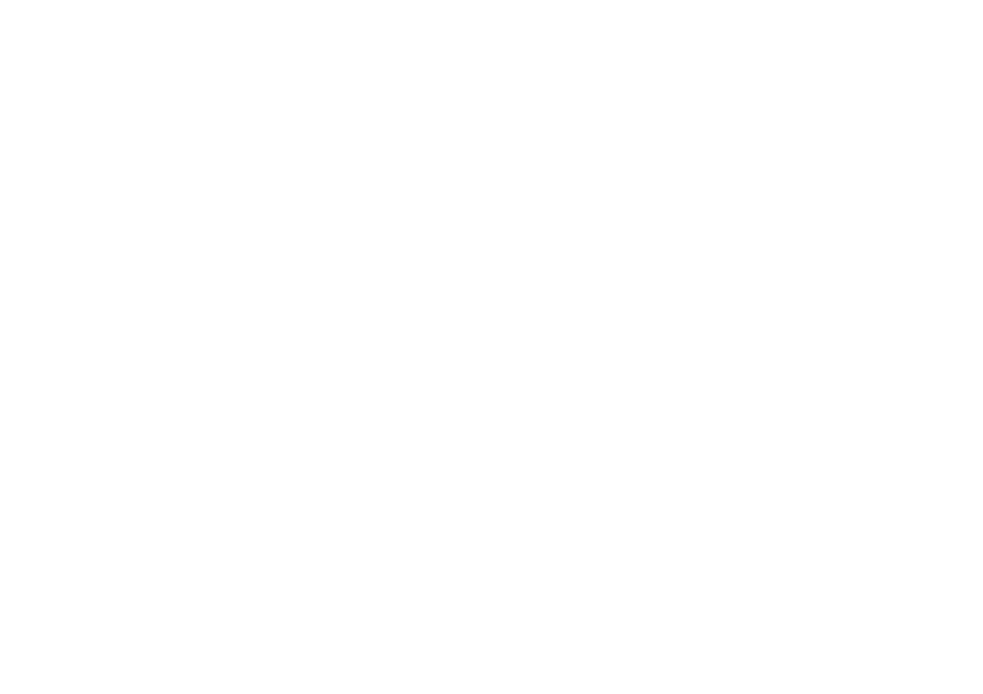
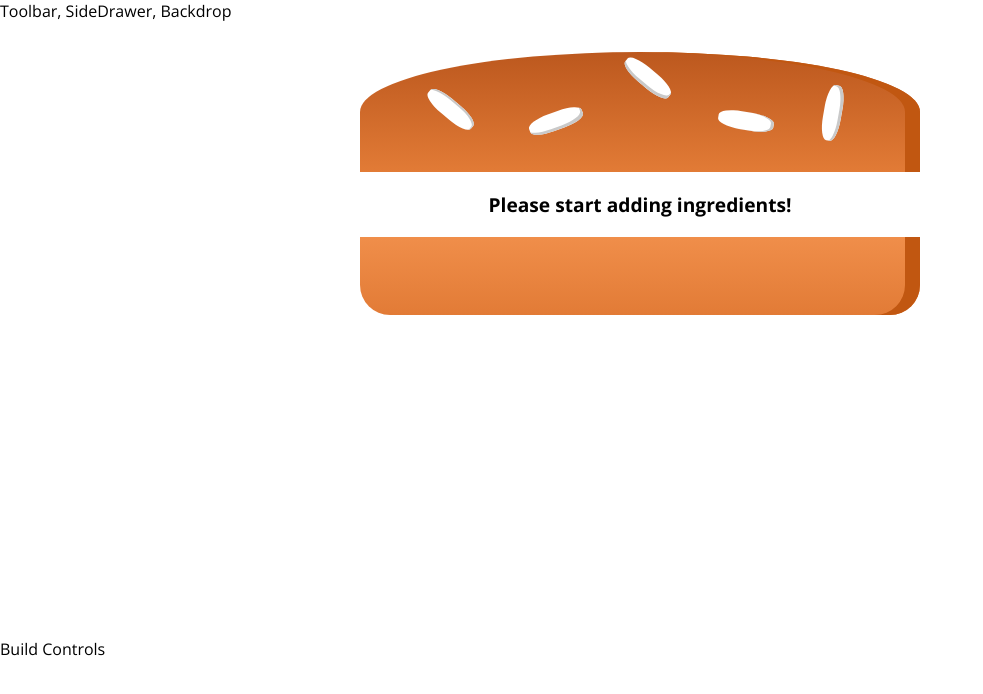
Before and after one commit to jeff-mccommas/burger-builder, a React app: page / in a window 1280 px wide. Shown: the top 694 px of the page, without its empty margins (0-983 px from the left). Built offline with nearby package versions, Linux system fonts and the light colour scheme.

Commit message:
complete burger component

```diff
--- a/package.json
+++ b/package.json
@@ -1,5 +1,5 @@
 {
-  "name": "react-complete-guide",
+  "name": "react-burger-builder",
   "version": "0.1.0",
   "private": true,
   "dependencies": {
@@ -30,6 +30,7 @@
     "postcss-flexbugs-fixes": "3.2.0",
     "postcss-loader": "2.0.6",
     "promise": "8.0.1",
+    "prop-types": "^15.6.0",
     "react": "^16.0.0",
     "react-dev-utils": "^4.0.1",
     "react-dom": "^16.0.0",
--- a/public/index.html
+++ b/public/index.html
@@ -18,10 +18,9 @@
       Unlike "/favicon.ico" or "favicon.ico", "%PUBLIC_URL%/favicon.ico" will
       work correctly both with client-side routing and a non-root public URL.
       Learn how to configure a non-root public URL by running `npm run build`.
-
     -->
     <link href="https://fonts.googleapis.com/css?family=Open+Sans:400,700" rel="stylesheet">
-    <title>React Burger Builder</title>
+    <title>MyBurger</title>
   </head>
   <body>
     <noscript>
--- a/src/App.js
+++ b/src/App.js
@@ -1,14 +1,18 @@
-import React, {Component} from 'react';
+import React, { Component } from 'react';
+
+import Layout from './components/Layout/Layout';
+import BurgerBuilder from './containers/BurgerBuilder/BurgerBuilder';
 
 class App extends Component {
-	render() {
-		return (
-			<div>
-
-			</div>
-
-		);
-	}
+  render () {
+    return (
+      <div>
+        <Layout>
+          <BurgerBuilder />
+        </Layout>
+      </div>
+    );
+  }
 }
 
 export default App;
--- /dev/null
+++ b/src/components/Burger/Burger.css
@@ -0,0 +1,30 @@
+.Burger {
+    width: 100%;
+    margin: auto;
+    height: 250px;
+    overflow: scroll;
+    text-align: center;
+    font-weight: bold;
+    font-size: 1.2rem;
+}
+
+@media (min-width: 500px) and (min-height: 400px) {
+    .Burger {
+        width: 350px;
+        height: 300px;
+    }
+}
+
+@media (min-width: 500px) and (min-height: 401px) {
+    .Burger {
+        width: 450px;
+        height: 400px;
+    }
+}
+
+@media (min-width: 1000px) and (min-height: 700px) {
+    .Burger {
+        width: 700px;
+        height: 600px;
+    }
+}
--- /dev/null
+++ b/src/components/Burger/Burger.js
@@ -0,0 +1,28 @@
+import React from 'react';
+
+import classes from './Burger.css';
+import BurgerIngredient from './BurgerIngredient/BurgerIngredient';
+
+const burger = ( props ) => {
+    let transformedIngredients = Object.keys( props.ingredients )
+        .map( igKey => {
+            return [...Array( props.ingredients[igKey] )].map( ( _, i ) => {
+                return <BurgerIngredient key={igKey + i} type={igKey} />;
+            } );
+        } )
+        .reduce((arr, el) => {
+            return arr.concat(el)
+        }, []);
+    if (transformedIngredients.length === 0) {
+        transformedIngredients = <p>Please start adding ingredients!</p>;
+    }
+    return (
+        <div className={classes.Burger}>
+            <BurgerIngredient type="bread-top" />
+            {transformedIngredients}
+            <BurgerIngredient type="bread-bottom" />
+        </div>
+    );
+};
+
+export default burger;
--- /dev/null
+++ b/src/components/Burger/BurgerIngredient/BurgerIngredient.css
@@ -0,0 +1,113 @@
+.BreadBottom {
+    height: 13%;
+    width: 80%;
+    background: linear-gradient(#F08E4A, #e27b36);
+    border-radius: 0 0 30px 30px;
+    box-shadow: inset -15px 0 #c15711;
+    margin: 2% auto;
+}
+
+.BreadTop {
+    height: 20%;
+    width: 80%;
+    background: linear-gradient(#bc581e, #e27b36);
+    border-radius: 50% 50% 0 0;
+    box-shadow: inset -15px 0 #c15711;
+    margin: 2% auto;
+    position: relative;
+}
+
+.Seeds1 {
+    width: 10%;
+    height: 15%;
+    position: absolute;
+    background-color: white;
+    left: 30%;
+    top: 50%;
+    border-radius: 40%;
+    transform: rotate(-20deg);
+    box-shadow: inset -2px -3px #c9c9c9;
+}
+
+.Seeds1:after {
+    content: "";
+    width: 100%;
+    height: 100%;
+    position: absolute;
+    background-color: white;
+    left: -170%;
+    top: -260%;
+    border-radius: 40%;
+    transform: rotate(60deg);
+    box-shadow: inset -1px 2px #c9c9c9;
+  }
+
+.Seeds1:before {
+    content: "";
+    width: 100%;
+    height: 100%;
+    position: absolute;
+    background-color: white;
+    left: 180%;
+    top: -50%;
+    border-radius: 40%;
+    transform: rotate(60deg);
+    box-shadow: inset -1px -3px #c9c9c9;
+  }
+
+  .Seeds2 {
+    width: 10%;
+    height: 15%;
+    position: absolute;
+    background-color: white;
+    left: 64%;
+    top: 50%;
+    border-radius: 40%;
+    transform: rotate(10deg);
+    box-shadow: inset -3px 0 #c9c9c9;
+  }
+
+  .Seeds2:before {
+    content: "";
+    width: 100%;
+    height: 100%;
+    position: absolute;
+    background-color: white;
+    left: 150%;
+    top: -130%;
+    border-radius: 40%;
+    transform: rotate(90deg);
+    box-shadow: inset 1px 3px #c9c9c9;
+  }
+
+
+.Meat {
+    width: 80%;
+    height: 8%;
+    background: linear-gradient(#7f3608, #702e05);
+    margin: 2% auto;
+    border-radius: 15px;
+}
+
+.Cheese {
+    width: 90%;
+    height: 4.5%;
+    margin: 2% auto;
+    background: linear-gradient(#f4d004, #d6bb22);
+    border-radius: 20px;
+}
+
+.Salad {
+    width: 85%;
+    height: 7%;
+    margin: 2% auto;
+    background: linear-gradient(#228c1d, #91ce50);
+    border-radius: 20px;
+}
+
+.Bacon {
+    width: 80%;
+    height: 3%;
+    background: linear-gradient(#bf3813, #c45e38);
+    margin: 2% auto;
+}
--- /dev/null
+++ b/src/components/Burger/BurgerIngredient/BurgerIngredient.js
@@ -0,0 +1,46 @@
+import React, { Component } from 'react';
+import PropTypes from 'prop-types';
+
+import classes from './BurgerIngredient.css';
+
+class BurgerIngredient extends Component {
+    render () {
+        let ingredient = null;
+
+        switch ( this.props.type ) {
+            case ( 'bread-bottom' ):
+                ingredient = <div className={classes.BreadBottom}></div>;
+                break;
+            case ( 'bread-top' ):
+                ingredient = (
+                    <div className={classes.BreadTop}>
+                        <div className={classes.Seeds1}></div>
+                        <div className={classes.Seeds2}></div>
+                    </div>
+                );
+                break;
+            case ( 'meat' ):
+                ingredient = <div className={classes.Meat}></div>;
+                break;
+            case ( 'cheese' ):
+                ingredient = <div className={classes.Cheese}></div>;
+                break;
+            case ( 'bacon' ):
+                ingredient = <div className={classes.Bacon}></div>;
+                break;
+            case ( 'salad' ):
+                ingredient = <div className={classes.Salad}></div>;
+                break;
+            default:
+                ingredient = null;
+        }
+
+        return ingredient;
+    }
+}
+
+BurgerIngredient.propTypes = {
+    type: PropTypes.string.isRequired
+};
+
+export default BurgerIngredient;
--- /dev/null
+++ b/src/components/Layout/Layout.css
@@ -0,0 +1,3 @@
+.Content {
+    margin-top: 16px;
+}
--- /dev/null
+++ b/src/components/Layout/Layout.js
@@ -0,0 +1,15 @@
+import React from 'react';
+
+import Aux from '../../hoc/Aux';
+import classes from './Layout.css';
+
+const layout = ( props ) => (
+    <Aux>
+        <div>Toolbar, SideDrawer, Backdrop</div>
+        <main className={classes.Content}>
+            {props.children}
+        </main>
+    </Aux>
+);
+
+export default layout;
--- /dev/null
+++ b/src/containers/BurgerBuilder/BurgerBuilder.js
@@ -0,0 +1,30 @@
+import React, { Component } from 'react';
+
+import Aux from '../../hoc/Aux';
+import Burger from '../../components/Burger/Burger';
+
+class BurgerBuilder extends Component {
+    // constructor(props) {
+    //     super(props);
+    //     this.state = {...}
+    // }
+    state = {
+        ingredients: {
+            salad: 0,
+            bacon: 0,
+            cheese: 0,
+            meat: 0
+        }
+    }
+
+    render () {
+        return (
+            <Aux>
+                <Burger ingredients={this.state.ingredients} />
+                <div>Build Controls</div>
+            </Aux>
+        );
+    }
+}
+
+export default BurgerBuilder;
--- /dev/null
+++ b/src/hoc/Aux.js
@@ -0,0 +1,3 @@
+const aux = (props) => props.children;
+
+export default aux;
--- a/src/index.css
+++ b/src/index.css
@@ -1,4 +1,5 @@
 body {
   margin: 0;
   padding: 0;
-  font-family: 'Open Sans', sans-serif;}
+  font-family: "Open Sans", sans-serif;
+}
```
